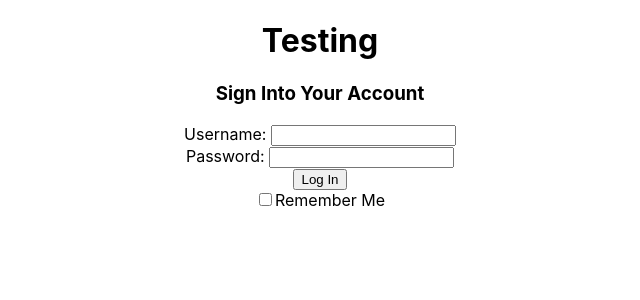
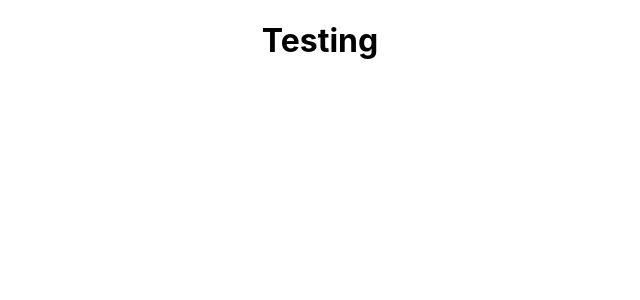
Before and after one commit to MikeLikesCode/anywhere-fitness, a React (Create React App) app: page / in a window 1280 px wide. Shown: the top 300 px of the page, without its empty margins (320-960 px from the left). Built offline with nearby package versions, Linux system fonts and the light colour scheme.

Commit message:
This is actually the Log-in component

```diff
--- a/src/App.js
+++ b/src/App.js
@@ -6,7 +6,7 @@ function App() {
   return (
     <div className="App">
       <h1>Testing</h1>
-      <SignIn/>
+
     </div>
   );
 }
```
